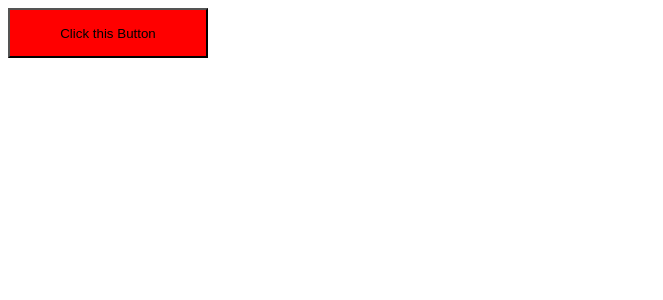
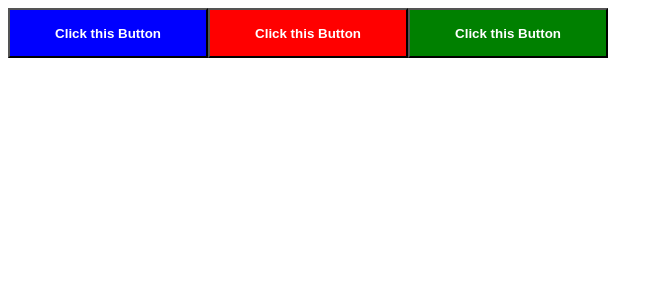
Before and after one commit to mendelssohnbach/styled-component-demo, a React (Create React App) app: page / in a window 1280 px wide. Shown: the top 300 px of the page, without its empty margins (0-663 px from the left). Built offline with nearby package versions, Linux system fonts and the light colour scheme.

Commit message:
Buttonスタイル追加とパターン増加

```diff
--- a/src/App.js
+++ b/src/App.js
@@ -1,9 +1,11 @@
-import { Button } from './Components/Button.style';
+import { BlueButton, RedButton, GreenButton } from './Components/Button.style';
 
 function App() {
   return (
     <div className="App">
-      <Button>Click this Button</Button>
+      <BlueButton>Click this Button</BlueButton>
+      <RedButton>Click this Button</RedButton>
+      <GreenButton>Click this Button</GreenButton>
     </div>
   );
 }
--- a/src/Components/Button.style.jsx
+++ b/src/Components/Button.style.jsx
@@ -1,7 +1,25 @@
 import styled from 'styled-components';
 
-export const Button = styled.button`
+export const BlueButton = styled.button`
+  width: 200px;
+  height: 50px;
+  background-color: blue;
+  color: white;
+  font-weight: bold;
+`;
+
+export const RedButton = styled.button`
   width: 200px;
   height: 50px;
   background-color: red;
+  color: white;
+  font-weight: bold;
 `;
+
+export const GreenButton = styled.button`
+  width: 200px;
+  height: 50px;
+  background-color: green;
+  color: white;
+  font-weight: bold;
+`;
```
